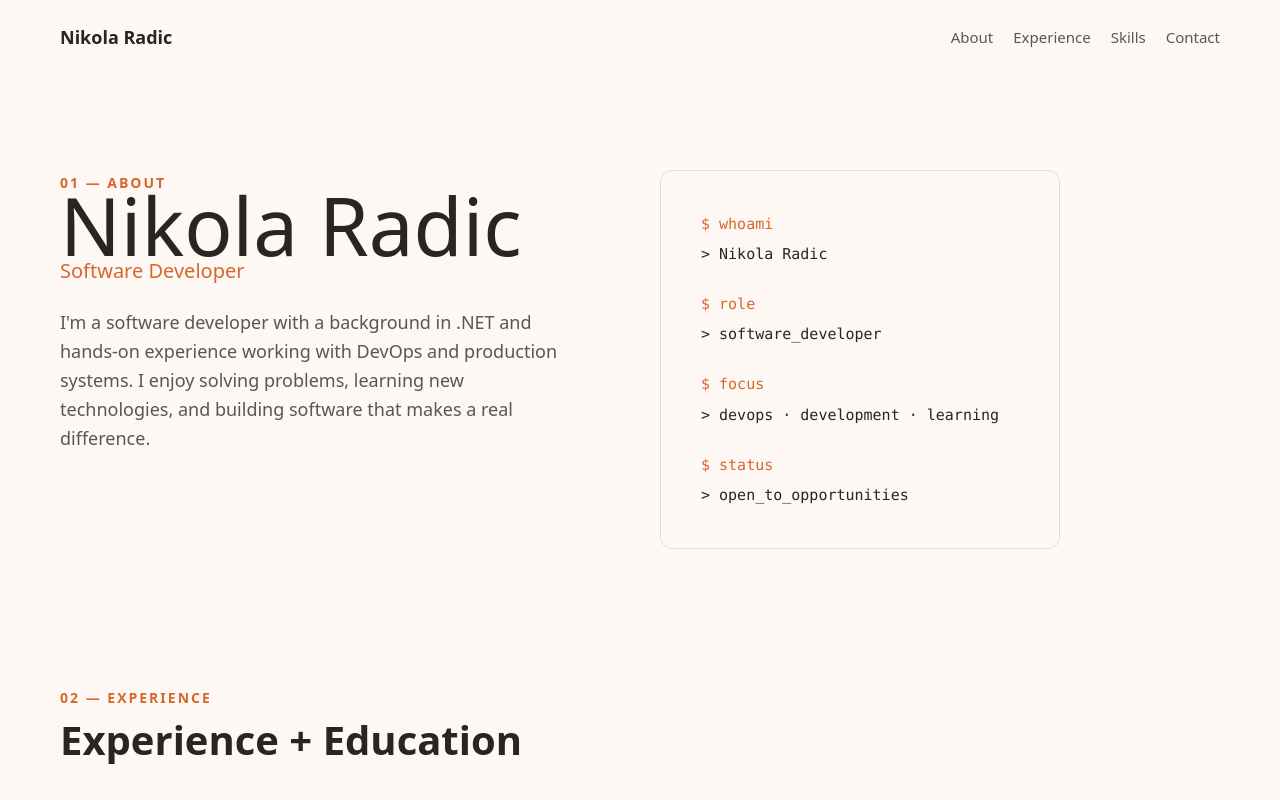
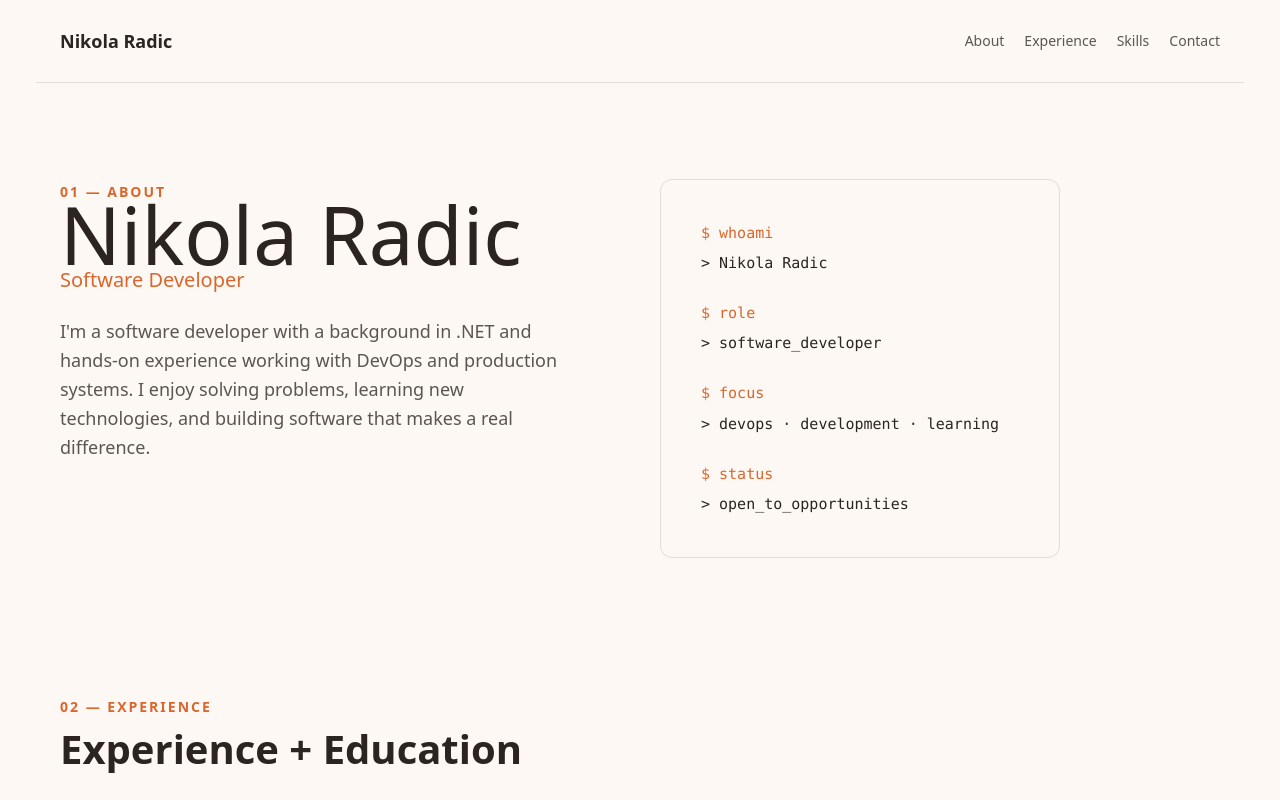
Before and after one commit to nikoradic/portfolio, a React (Vite) app: page / in a window 1280 px wide. Shown: the top 800 px of the page. Built offline with nearby package versions, Linux system fonts and the light colour scheme.

Commit message:
Refine portfolio navigation

```diff
--- a/src/App.css
+++ b/src/App.css
@@ -1,12 +1,13 @@
 .nav {
   max-width: 1160px;
   margin: 0 auto;
-  padding: 24px;
+  padding: 28px 24px;
   display: flex;
   align-items: center;
   justify-content: space-between;
   flex-wrap: wrap;
   gap: 12px;
+  border-bottom: 1px solid #e2ddd6;
 }
 
 .nav-name {
@@ -23,10 +24,12 @@
 .nav-links a {
   color: var(--text);
   text-decoration: none;
-  font-size: 15px;
+  font-size: 14px;
+  transition: color 0.2s ease;
 }
 
-.nav-links a:hover {
+.nav-links a:hover,
+.nav-links a:focus-visible {
   color: var(--accent);
 }
 
```
